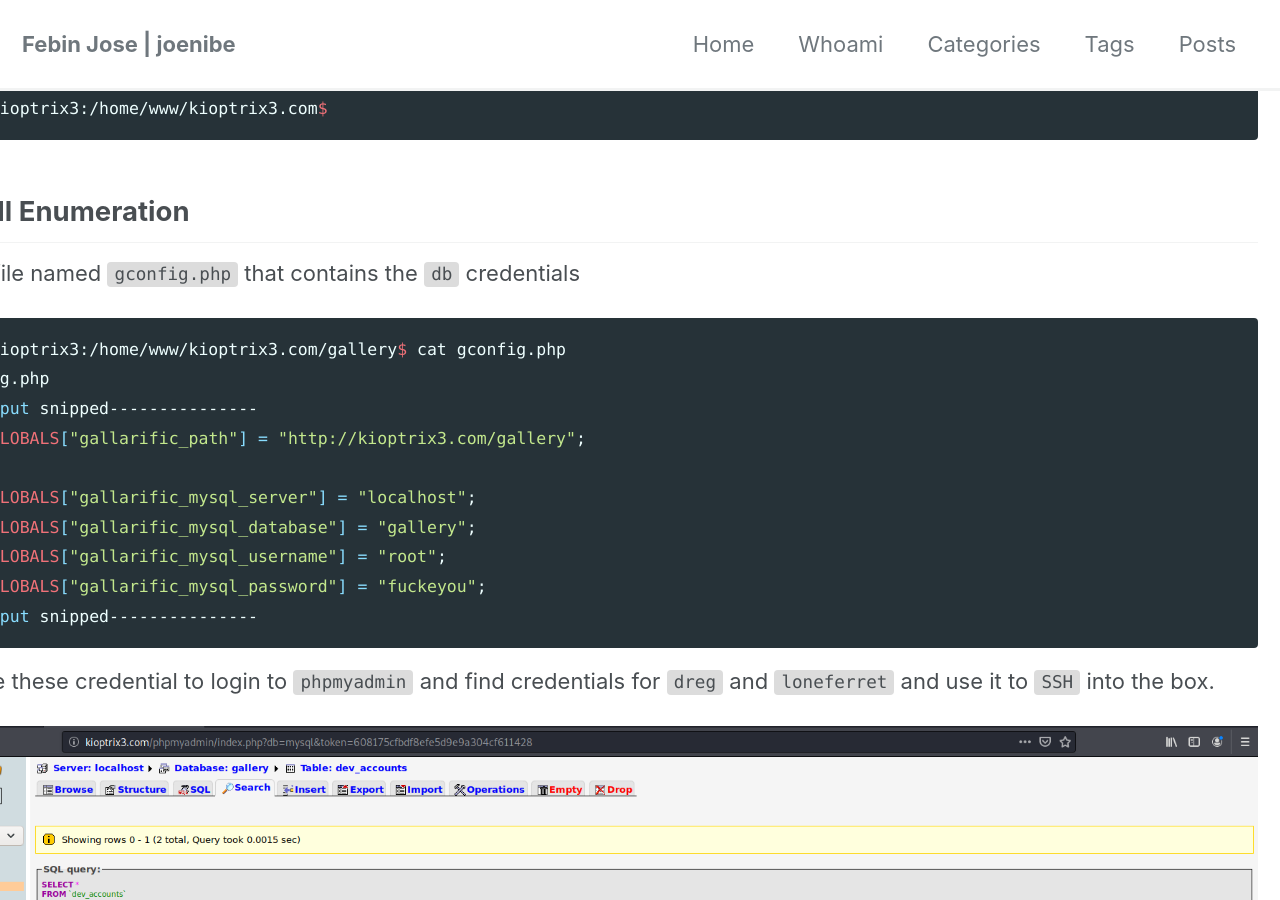
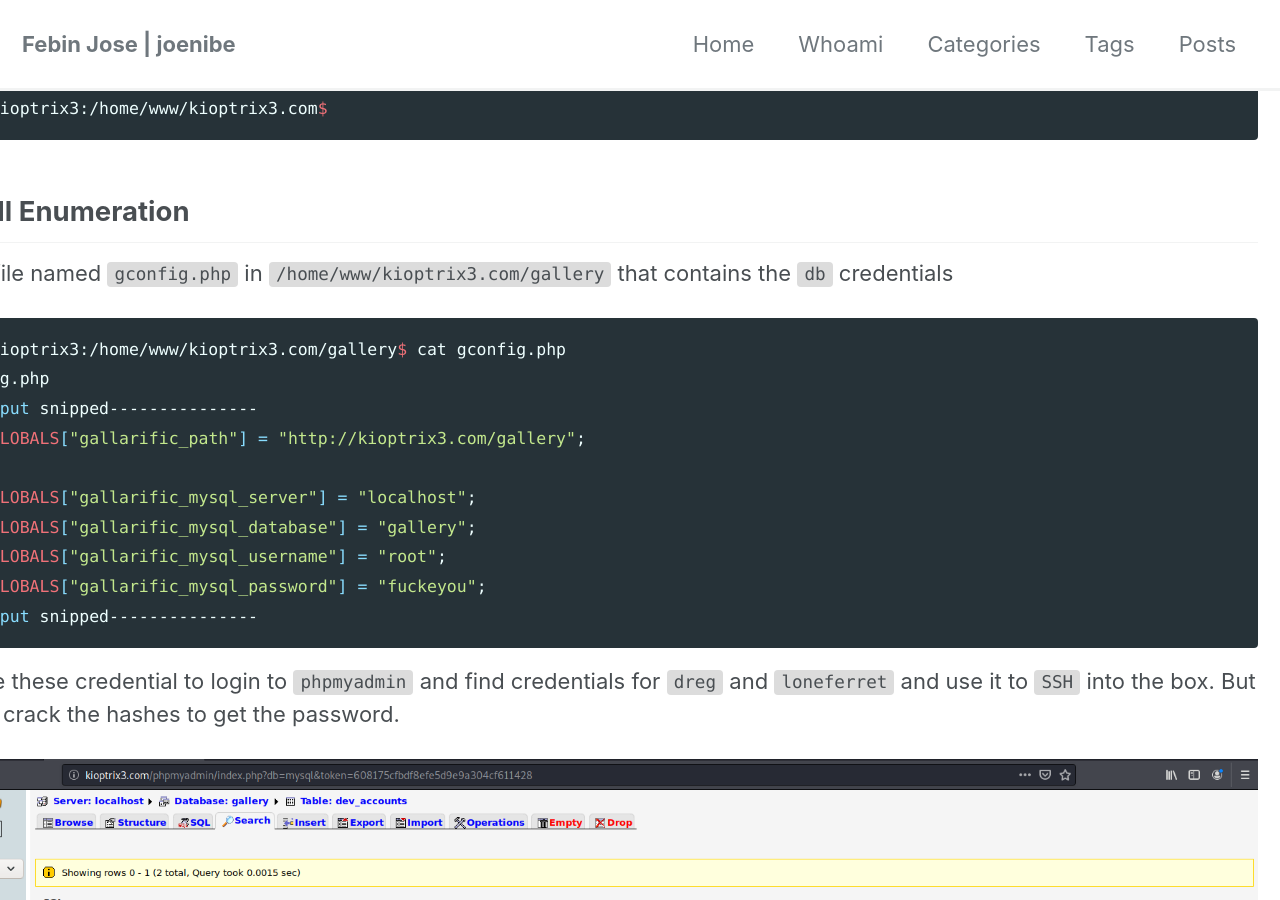
Before and after one commit to JoeNibe/JoeNibe.github.io, a Jekyll site: the page built from _posts/vulnhub/2020-02-07-kioptrix #3.md, in a window 1280 px wide and 900 px high, scrolled down 2371 px. Built offline with Jekyll 4.4.1, drawn with Linux system fonts in a browser that asks for light colours; cached includes are drawn as plain includes; nearby versions of some CDN libraries; some of the changed text lies outside the part shown.

Commit message:
Update 2020-02-07-kioptrix #3.md

````diff
--- a/_posts/vulnhub/2020-02-07-kioptrix #3.md
+++ b/_posts/vulnhub/2020-02-07-kioptrix #3.md
@@ -81,7 +81,7 @@
 
 ## Low Shell Enumeration
 
-There is a file named `gconfig.php` that contains the `db` credentials
+There is a file named `gconfig.php` in `/home/www/kioptrix3.com/gallery` that contains the `db` credentials
 ```bash
 www-data@Kioptrix3:/home/www/kioptrix3.com/gallery$ cat gconfig.php
 cat gconfig.php
@@ -96,6 +96,7 @@
 ```
 
 We can use these credential to login to `phpmyadmin` and find credentials for `dreg` and `loneferret` and use it to `SSH` into the box.
+But we have to crack the hashes to get the password.
 
 ![image1]({{ site.url }}{{ site.baseurl }}/assets/images/vulnhubimg/kioptrix3/phpmyadmin2.png){: .align-center}
 
@@ -156,13 +157,13 @@
 ```
 
 So we can run `sudo ht`. `ht` is a text editor and since its running as `root` we can gain `root` using one these methods
-1. Edit sudoers file
-2. Add our key to ssh
+1. Edit `sudoers` file
+2. Add our key to `ssh`
 3. Change the password file.
 
 Since method 1 is the easiest, lets do it that way.
 
-Before using `ht` we have to set the `$TERM` env variable to `xterm'
+Before using `ht` we have to set the `$TERM` env variable to `xterm`
 ```bash
 loneferret@Kioptrix3:/home/loneferret#export TERM=xterm
 ```
````
Also changed, not shown: other parts of _posts/vulnhub/2020-02-07-kioptrix #3.md (+1 -1 lines).
